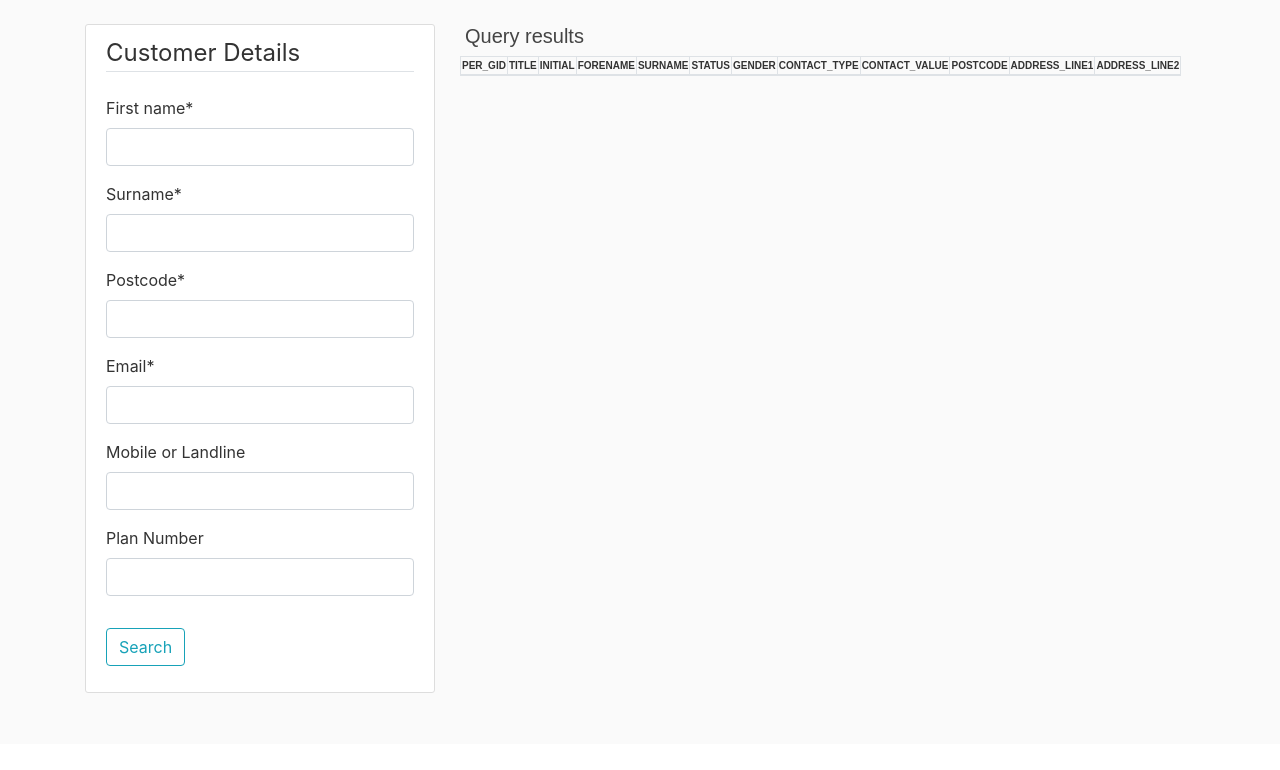
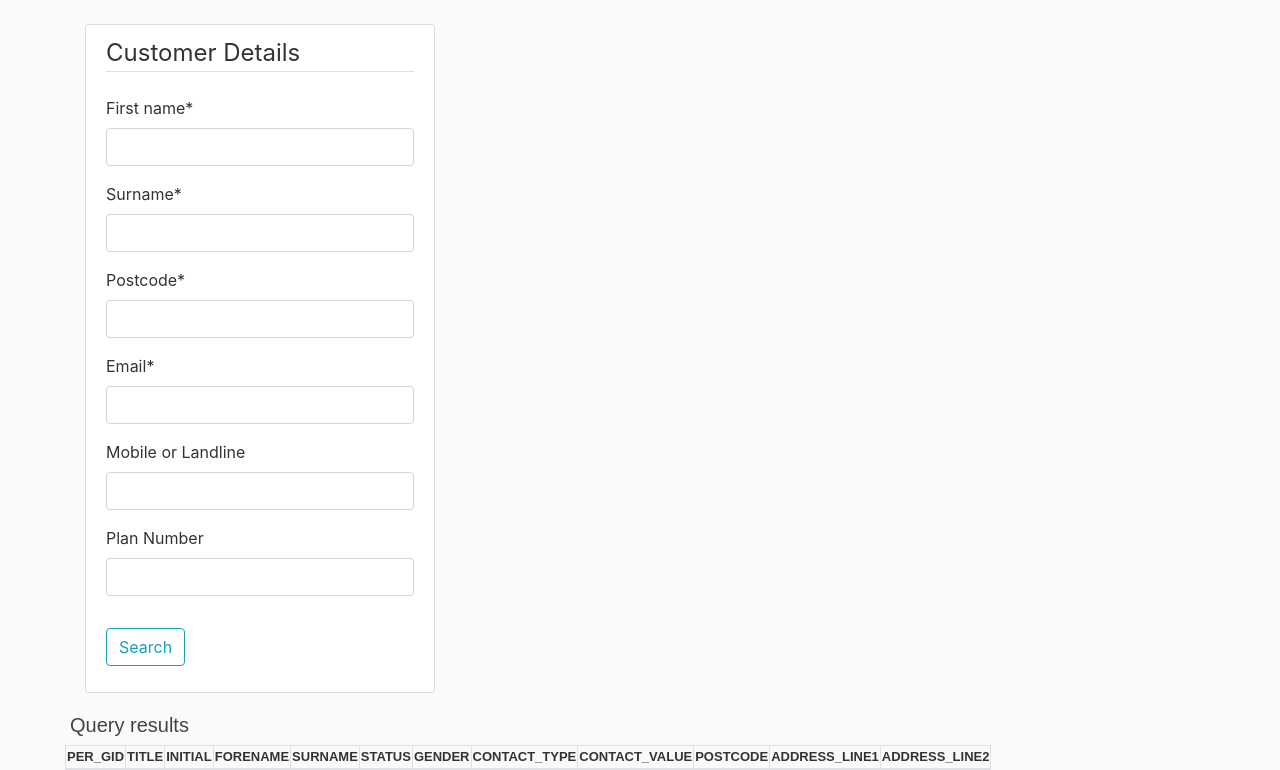
Before and after one commit to alexfcosta/myaccount, a Django app: page / in a window 1280 px wide. Shown: the part 56-826 px from the top of the page. Before the commit the page ends 749 px from the top, so only its background shows below. Run offline with Django 3.2, Linux system fonts and the light colour scheme; lists and menus that the app fills with data are empty; some libraries are stand-ins or nearby versions.

Commit message:
updated code

```diff
--- a/find/templates/find/base.html
+++ b/find/templates/find/base.html
@@ -42,7 +42,7 @@
     </header>
     <main role="main" class="container">
       <div class="row">
-        <div class="col-md-4">
+        <div class="col-sm-4">
           {% if messages %}
             {% for message in messages %}
               <div class="alert alert-{{ message.tags }}">
@@ -52,14 +52,13 @@
           {% endif %}
           {% block content %}{% endblock %}
         </div>
-        <div class="col-md-8">
-          <div style="font-size: x-small; font-family: sans-serif;">
+        <div class="col-md-16">
+          <div style="font-size: small; font-family: sans-serif;">
             <h5>Query results</h5>
             {% block tabela %}{% endblock %}
           </div>
         </div>
       </div>
-
     </main>
 
     <!-- Optional JavaScript -->
```
